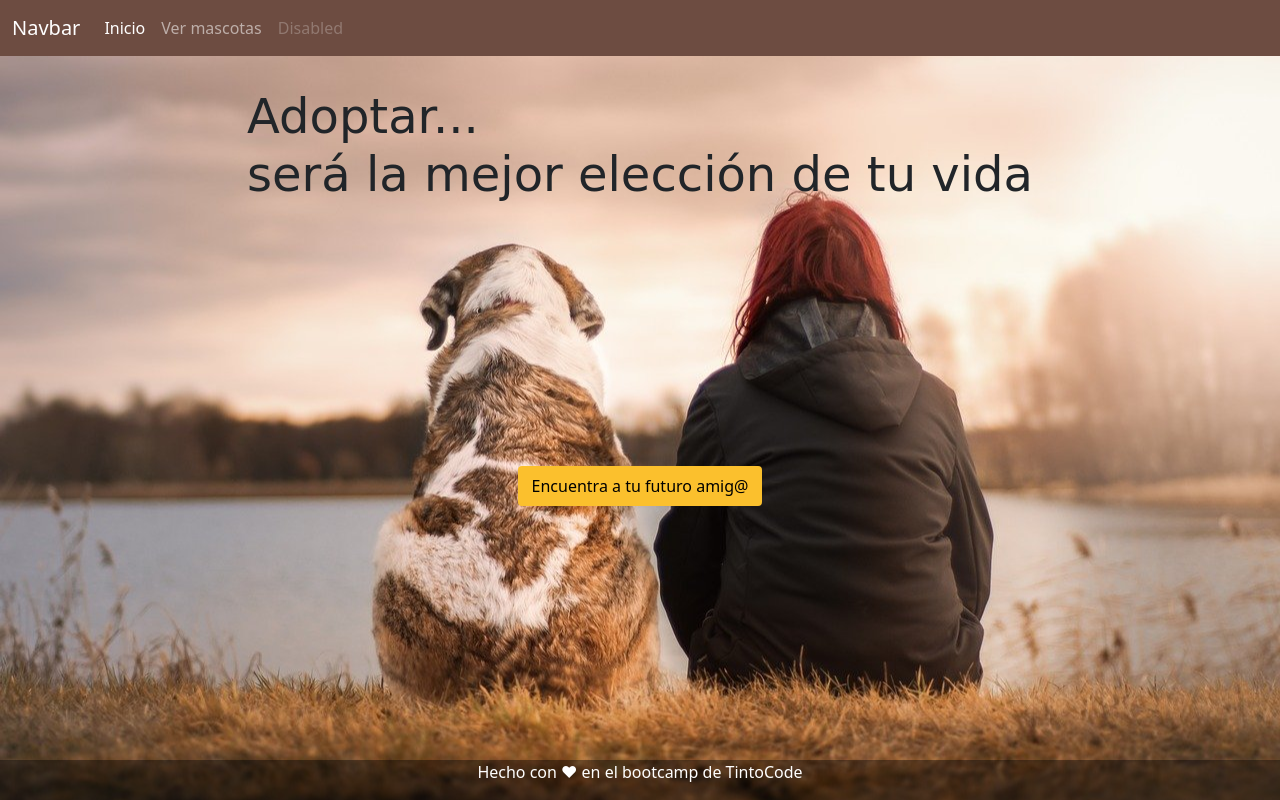
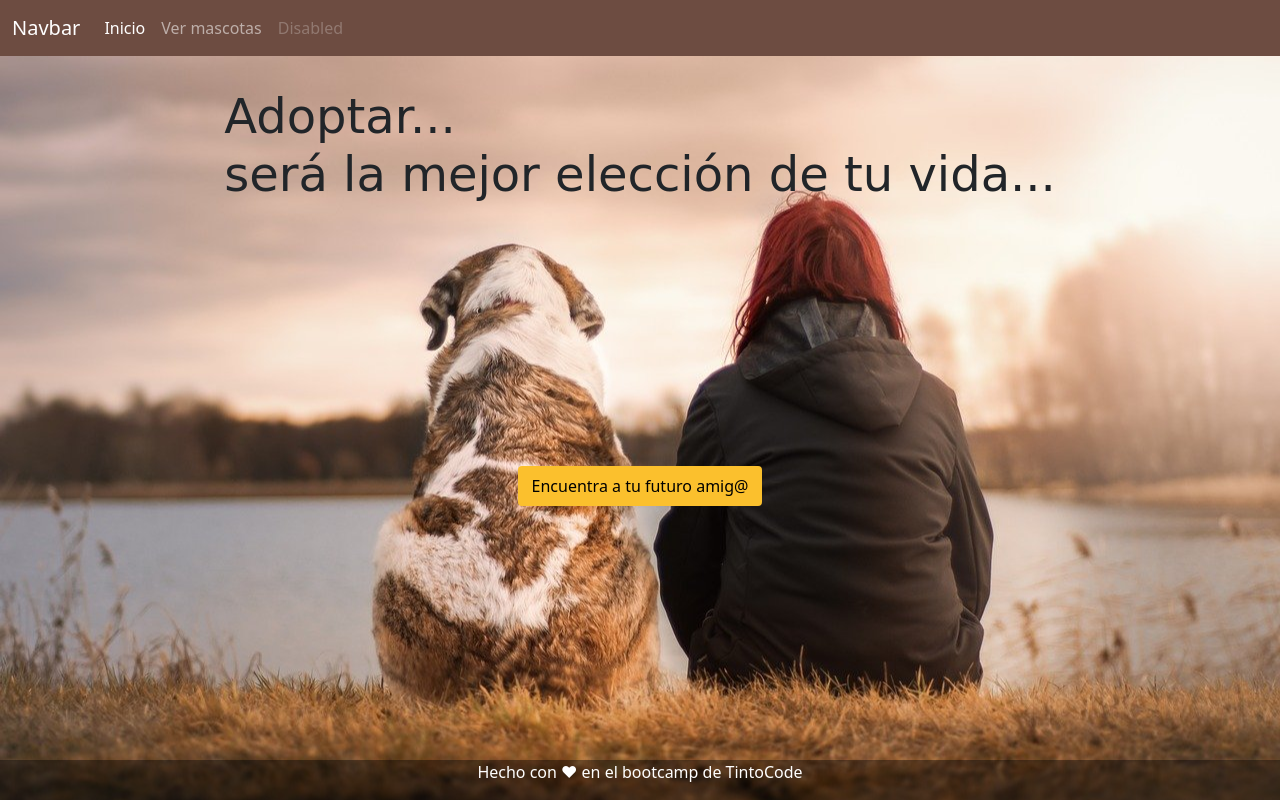
Before and after one commit to PaolaCuadros1/adoptando_angeles, a plain HTML site: page index.html in a window 1280 px wide. Drawn offline with nearby package versions, Linux system fonts and the light colour scheme.

Commit message:
Agregado tres puntos al index

```diff
--- a/index.html
+++ b/index.html
@@ -38,7 +38,7 @@
 
     <div class="d-flex flex-column h-100 justify-content-between align-items-center " >
       <div>
-        <h1 class="main-title">Adoptar... <br> será la mejor elección de tu vida </h1>
+        <h1 class="main-title">Adoptar... <br> será la mejor elección de tu vida... </h1>
       </div>
       <div>
         <button class="btn main-btn"> Encuentra a tu futuro amig@ </button>
```
